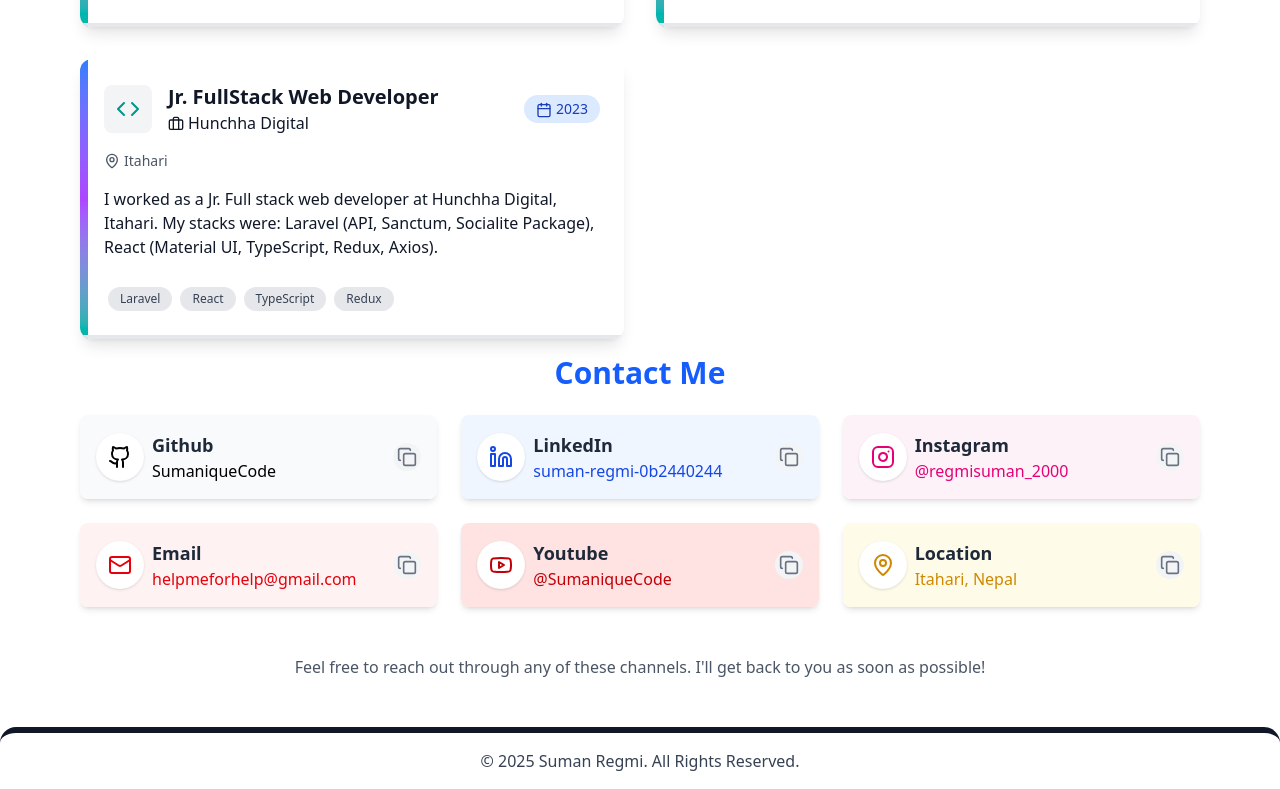
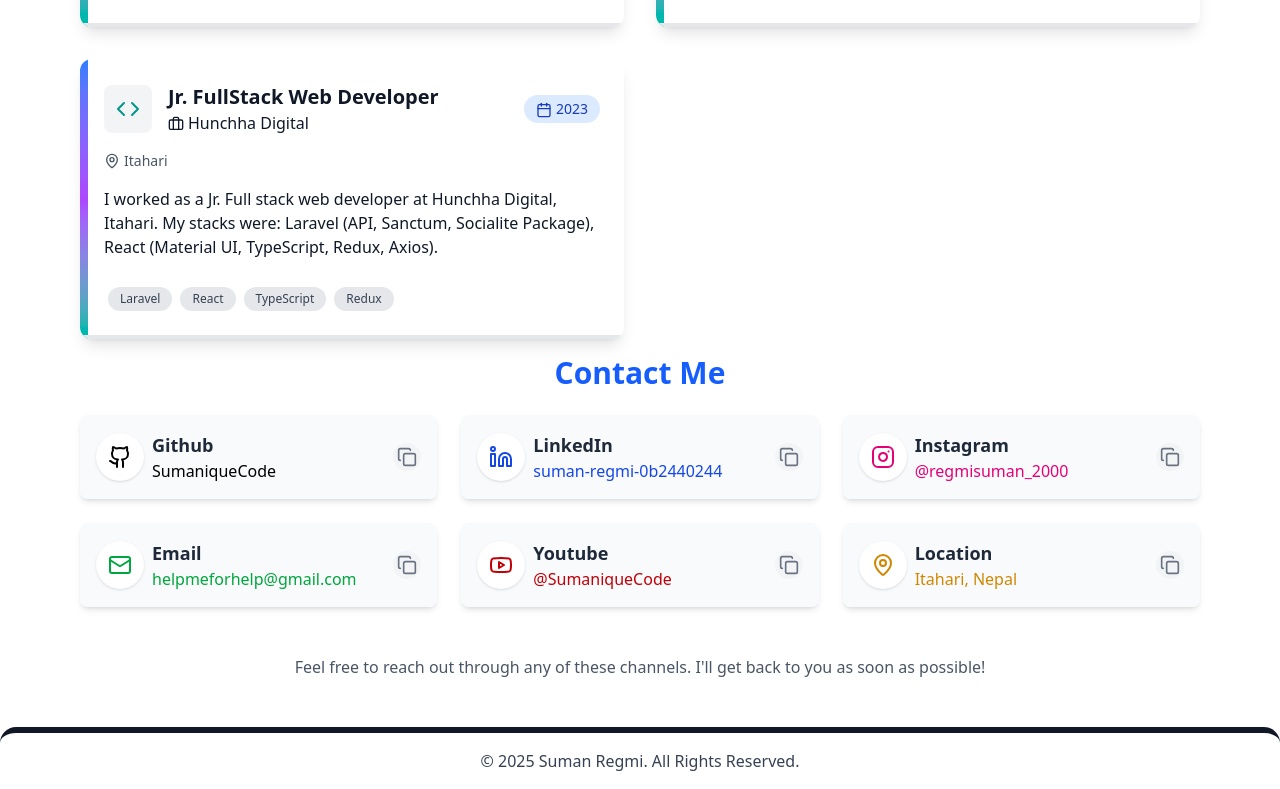
Before and after one commit to SumaniqueCode/SumaniqueCode, a React (Vite) app: page /home in a window 1280 px wide. Shown: the part 2285-3074 px from the top of the page. Built offline with nearby package versions, Linux system fonts and the light colour scheme.

Commit message:
Finor fix

```diff
--- a/src/portfolio/landing/components/contact/Contact.tsx
+++ b/src/portfolio/landing/components/contact/Contact.tsx
@@ -15,7 +15,7 @@ const Contact = ({ darkMode }: contactProps) => {
       link: 'https://github.com/sumaniquecode',
       color: 'text-black',
       bgColor: 'bg-gray-50',
-      hoverColor: 'hover:bg-gray-100'
+      hoverColor: 'hover:bg-gray-200'
     },
     {
       type: 'LinkedIn',
@@ -23,7 +23,7 @@ const Contact = ({ darkMode }: contactProps) => {
       icon: <Linkedin className="w-6 h-6" />,
       link: 'https://linkedin.com/in/suman-regmi-0b2440244',
       color: 'text-blue-700',
-      bgColor: 'bg-blue-50',
+      bgColor: 'bg-gray-50',
       hoverColor: 'hover:bg-blue-100'
     },
     // {
@@ -41,7 +41,7 @@ const Contact = ({ darkMode }: contactProps) => {
       icon: <Instagram className="w-6 h-6" />,
       link: 'https://instagram.com/regmisuman_2000',
       color: 'text-pink-600',
-      bgColor: 'bg-pink-50',
+      bgColor: 'bg-gray-50',
       hoverColor: 'hover:bg-pink-100'
     },
     {
@@ -49,9 +49,9 @@ const Contact = ({ darkMode }: contactProps) => {
       value: 'helpmeforhelp@gmail.com',
       icon: <Mail className="w-6 h-6" />,
       link: 'mailto:helpmeforhelp@gmail.com',
-      color: 'text-red-600',
-      bgColor: 'bg-red-50',
-      hoverColor: 'hover:bg-red-100'
+      color: 'text-green-600',
+      bgColor: 'bg-gray-50',
+      hoverColor: 'hover:bg-green-100'
     },
     // {
     //   type: 'Phone',
@@ -68,8 +68,8 @@ const Contact = ({ darkMode }: contactProps) => {
       icon: <Youtube className="w-6 h-6" />,
       link: 'https://www.youtube.com/@sumaniquecode',
       color: 'text-red-700',
-      bgColor: 'bg-red-100',
-      hoverColor: 'hover:bg-red-200'
+      bgColor: 'bg-gray-50',
+      hoverColor: 'hover:bg-red-100'
     },
     {
       type: 'Location',
@@ -77,7 +77,7 @@ const Contact = ({ darkMode }: contactProps) => {
       icon: <MapPin className="w-6 h-6" />,
       link: 'https://maps.google.com/?q=Itahari,Nepal',
       color: 'text-yellow-600',
-      bgColor: 'bg-yellow-50',
+      bgColor: 'bg-gray-50',
       hoverColor: 'hover:bg-yellow-100'
     }
   ];
```
